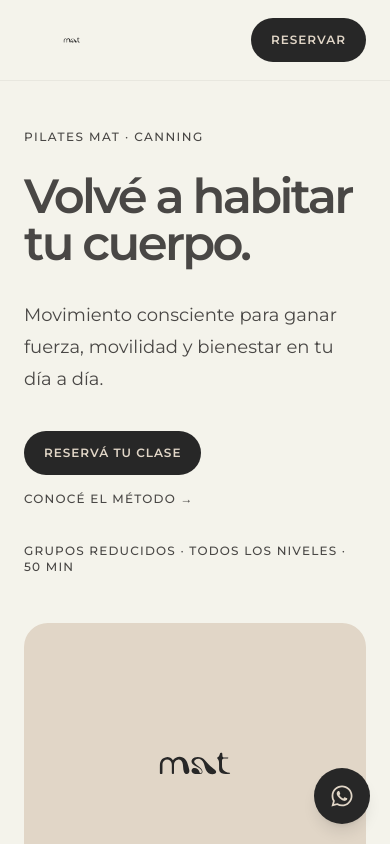
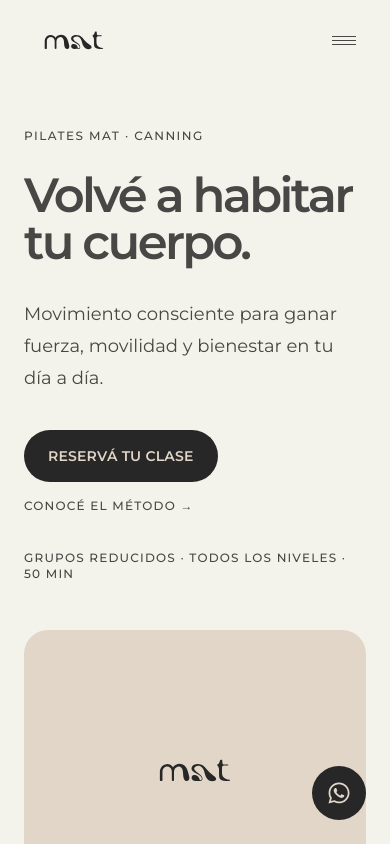
Before and after one commit to materamos/MATPilates, a Next.js app: page / in a window 390 px wide. Shown: the top 844 px of the page. Built offline with nearby package versions, Linux system fonts and the light colour scheme.

Commit message:
feat: implement responsive landing navigation
- Add sticky desktop and mobile navigation with animated menu state.
- Apply section-aware smooth scrolling and update reusable button interaction support.
- Align floating WhatsApp control dimensions with the design.

```diff
--- a/src/app/globals.css
+++ b/src/app/globals.css
@@ -68,6 +68,12 @@
   background: var(--mat-surface-inverse);
 }
 
+@media (prefers-reduced-motion: reduce) {
+  html {
+    scroll-behavior: auto;
+  }
+}
+
 body {
   margin: 0;
   background: var(--mat-surface-default);
@@ -79,6 +85,16 @@
   color: inherit;
 }
 
+.landing-section {
+  scroll-margin-top: 5rem;
+}
+
+@media (min-width: 1024px) {
+  .landing-section {
+    scroll-margin-top: 7rem;
+  }
+}
+
 :focus-visible {
   outline: 3px solid var(--mat-brand-beige);
   outline-offset: 4px;
--- a/src/components/button.tsx
+++ b/src/components/button.tsx
@@ -4,6 +4,7 @@
   children: ReactNode;
   href: string;
   className?: string;
+  onClick?: () => void;
   variant?: "primary" | "light";
 }
 
@@ -11,6 +12,7 @@
   children,
   href,
   className = "",
+  onClick,
   variant = "primary",
 }: ButtonProps) {
   const colorStyle: CSSProperties =
@@ -26,8 +28,9 @@
 
   return (
     <a
-      className={`inline-flex min-h-11 items-center justify-center rounded-full px-5 py-3 text-xs font-semibold tracking-[0.08em] uppercase transition-opacity hover:opacity-80 ${className}`}
+      className={`inline-flex min-h-[52px] items-center justify-center rounded-full px-6 py-4 text-sm font-semibold leading-5 tracking-[0.0143em] uppercase transition-opacity hover:opacity-80 ${className}`}
       href={href}
+      onClick={onClick}
       style={colorStyle}
     >
       {children}
--- a/src/components/site-header.tsx
+++ b/src/components/site-header.tsx
@@ -1,23 +1,38 @@
+"use client";
+
 import Image from "next/image";
+import { useEffect, useState } from "react";
 import { navigationItems } from "@/lib/site-content";
 import { Button } from "./button";
 
 export function SiteHeader() {
+  const [isMenuOpen, setIsMenuOpen] = useState(false);
+
+  useEffect(() => {
+    document.body.style.overflow = isMenuOpen ? "hidden" : "";
+
+    return () => {
+      document.body.style.overflow = "";
+    };
+  }, [isMenuOpen]);
+
+  const closeMenu = () => setIsMenuOpen(false);
+
   return (
-    <header className="border-b border-black/5 bg-[var(--mat-surface-default)]">
-      <div className="mx-auto flex min-h-20 max-w-7xl items-center justify-between gap-6 px-6 lg:px-12">
-        <a aria-label="MAT Pilates, inicio" className="relative h-9 w-24" href="#inicio">
+    <header className="sticky top-0 z-30 bg-[var(--mat-surface-default)]">
+      <div className="mx-auto flex h-20 max-w-[1232px] items-center justify-between px-6 lg:h-28 lg:px-0">
+        <a aria-label="MAT Pilates, inicio" className="relative h-9 w-[100px] lg:h-[60px] lg:w-[164px]" href="#inicio">
           <Image
             alt="MAT Pilates"
             fill
             priority
-            sizes="96px"
+            sizes="(min-width: 1024px) 164px, 100px"
             src="/brand/mat-wordmark-dark.svg"
-            style={{ objectFit: "contain" }}
+            style={{ objectFit: "cover" }}
           />
         </a>
-        <nav aria-label="Navegación principal" className="hidden md:block">
-          <ul className="flex items-center gap-7 text-xs font-medium tracking-[0.1em] uppercase">
+        <nav aria-label="Navegación principal" className="hidden lg:block">
+          <ul className="flex items-center gap-9 text-xs font-medium tracking-[0.0667em] uppercase">
             {navigationItems.map((item) => (
               <li key={item.href}>
                 <a className="transition-opacity hover:opacity-60" href={item.href}>
@@ -27,7 +42,76 @@
             ))}
           </ul>
         </nav>
-        <Button href="#contacto">Reservar</Button>
+        <Button className="!hidden lg:!inline-flex lg:!min-h-11 lg:!py-3" href="#contacto">
+          Reservar
+        </Button>
+        <button
+          aria-controls="mobile-navigation"
+          aria-expanded={isMenuOpen}
+          aria-label={isMenuOpen ? "Cerrar menú" : "Abrir menú"}
+          className="relative grid size-11 place-items-center lg:hidden"
+          onClick={() => setIsMenuOpen((open) => !open)}
+          type="button"
+        >
+          <span className="sr-only">Menú</span>
+          <span
+            aria-hidden="true"
+            className={`absolute h-px w-6 bg-current transition-transform duration-300 ${
+              isMenuOpen ? "rotate-45" : "-translate-y-1"
+            }`}
+          />
+          <span
+            aria-hidden="true"
+            className={`absolute h-px w-6 bg-current transition-opacity duration-200 ${
+              isMenuOpen ? "opacity-0" : "opacity-100"
+            }`}
+          />
+          <span
+            aria-hidden="true"
+            className={`absolute h-px w-6 bg-current transition-transform duration-300 ${
+              isMenuOpen ? "-rotate-45" : "translate-y-1"
+            }`}
+          />
+        </button>
+      </div>
+      <div
+        aria-hidden={!isMenuOpen}
+        className={`fixed inset-0 z-40 bg-[var(--mat-surface-inverse)] text-[var(--mat-text-inverse)] transition-opacity duration-300 lg:hidden ${
+          isMenuOpen ? "pointer-events-auto opacity-100" : "pointer-events-none opacity-0"
+        }`}
+        id="mobile-navigation"
+      >
+        <div className="flex h-20 items-center justify-between px-6">
+          <div className="relative h-9 w-[100px]">
+            <Image alt="MAT Pilates" fill sizes="100px" src="/brand/mat-wordmark-light.svg" style={{ objectFit: "cover" }} />
+          </div>
+          <button aria-label="Cerrar menú" className="relative grid size-11 place-items-center" onClick={closeMenu} type="button">
+            <span aria-hidden="true" className="absolute h-px w-6 rotate-45 bg-current" />
+            <span aria-hidden="true" className="absolute h-px w-6 -rotate-45 bg-current" />
+          </button>
+        </div>
+        <div className="flex h-[calc(100%-5rem)] flex-col px-6 pt-[3.625rem] pb-9">
+          <p className="text-xs font-medium tracking-[0.0667em] uppercase">Navegación</p>
+          <nav aria-label="Navegación móvil" className="mt-2">
+            <ul>
+              {navigationItems.map((item, index) => (
+                <li key={item.href} className={index === 0 ? "" : "border-t border-[var(--mat-text-inverse)]/25"}>
+                  <a
+                    className="flex h-[69px] items-center text-[2rem] font-semibold leading-10 tracking-[-0.025em]"
+                    href={item.href}
+                    onClick={closeMenu}
+                  >
+                    {item.label}
+                  </a>
+                </li>
+              ))}
+            </ul>
+          </nav>
+          <Button className="mt-[145px] min-h-[52px] w-full" href="#contacto" onClick={closeMenu} variant="light">
+            Reservar
+          </Button>
+          <p className="mt-8 text-xs font-medium tracking-[0.0667em] uppercase">Pilates MAT · Canning, Buenos Aires</p>
+        </div>
       </div>
     </header>
   );
--- a/src/components/whatsapp-button.tsx
+++ b/src/components/whatsapp-button.tsx
@@ -2,7 +2,7 @@
   return (
     <a
       aria-label="Ir a contacto por WhatsApp"
-      className="fixed right-5 bottom-5 z-20 grid size-14 place-items-center rounded-full shadow-lg transition-transform hover:scale-105"
+      className="fixed right-6 bottom-6 z-20 grid size-[54px] place-items-center rounded-full transition-transform hover:scale-105 lg:right-8"
       href="#contacto"
       style={{
         backgroundColor: "var(--mat-action-primary)",
```
